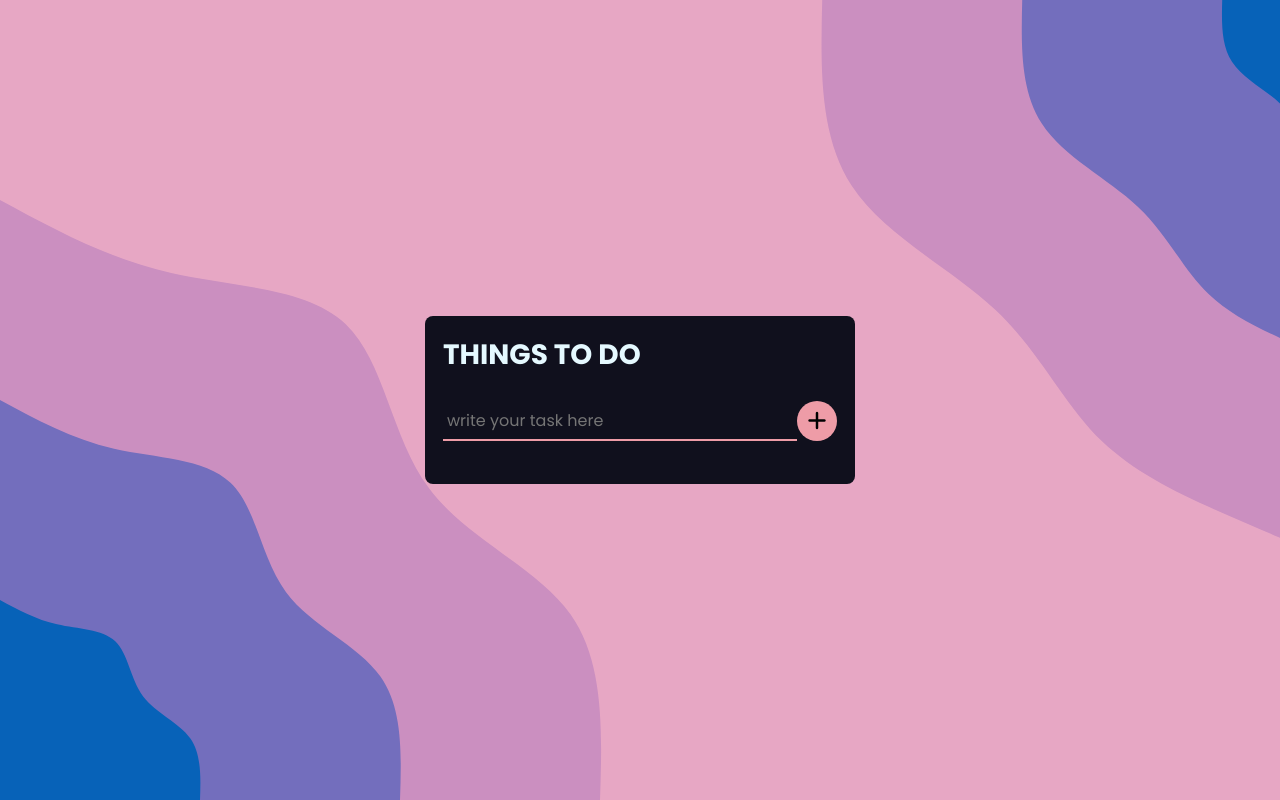
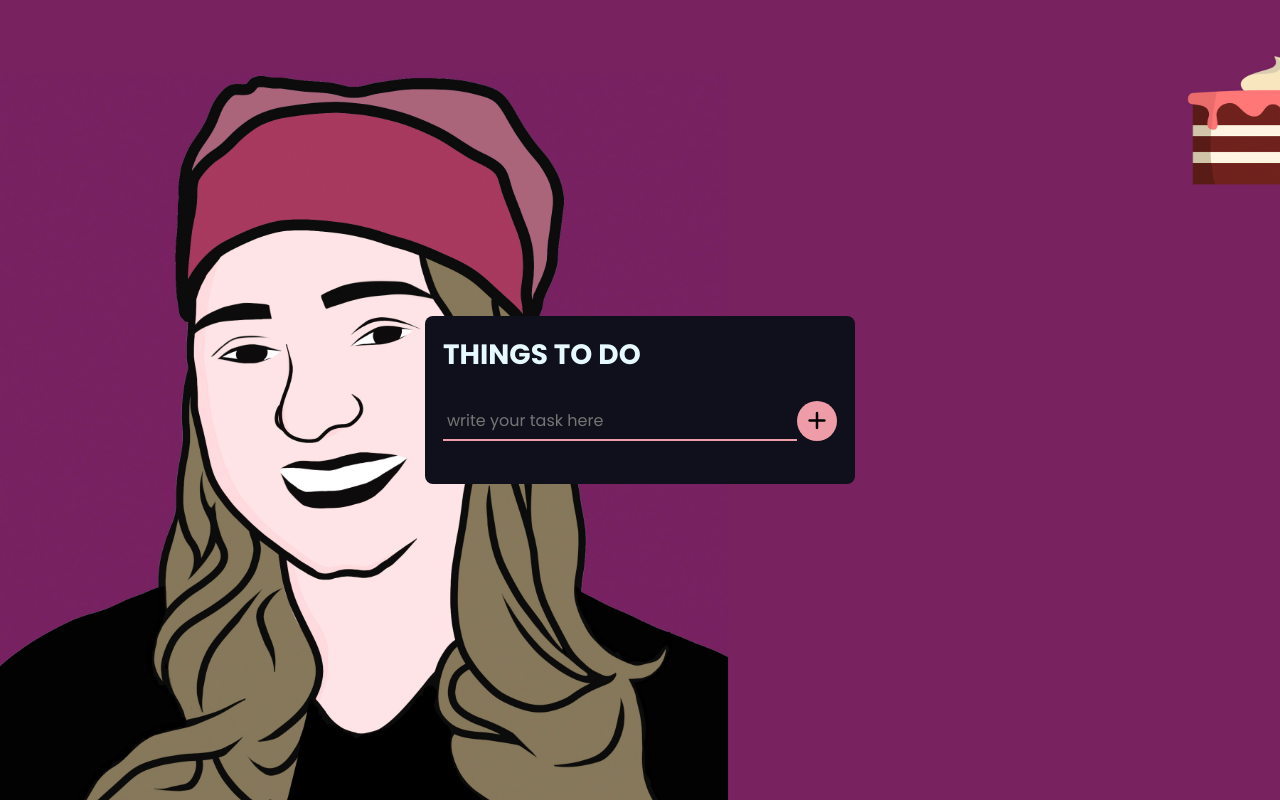
Before and after one commit to daniellytoledo/ToDoList-CRUD-PDO, a PHP site: page / in a window 1280 px wide. Run offline with PHP 8.4, Linux system fonts and the light colour scheme; data that the repository does not hold is empty; a stand-in replaces the project's code that opens the database connection; some libraries are stand-ins or nearby versions.

Commit message:
background change

```diff
--- a/src/styles/style.css
+++ b/src/styles/style.css
@@ -12,7 +12,7 @@ body {
     align-items: center;
     justify-content: center;
     min-height: 100vh;
-    background-image: url('../images/background.svg');
+    background-image: url('../images/background2.jpg');
     background-size: cover;
     background-repeat: no-repeat;
 }
```
